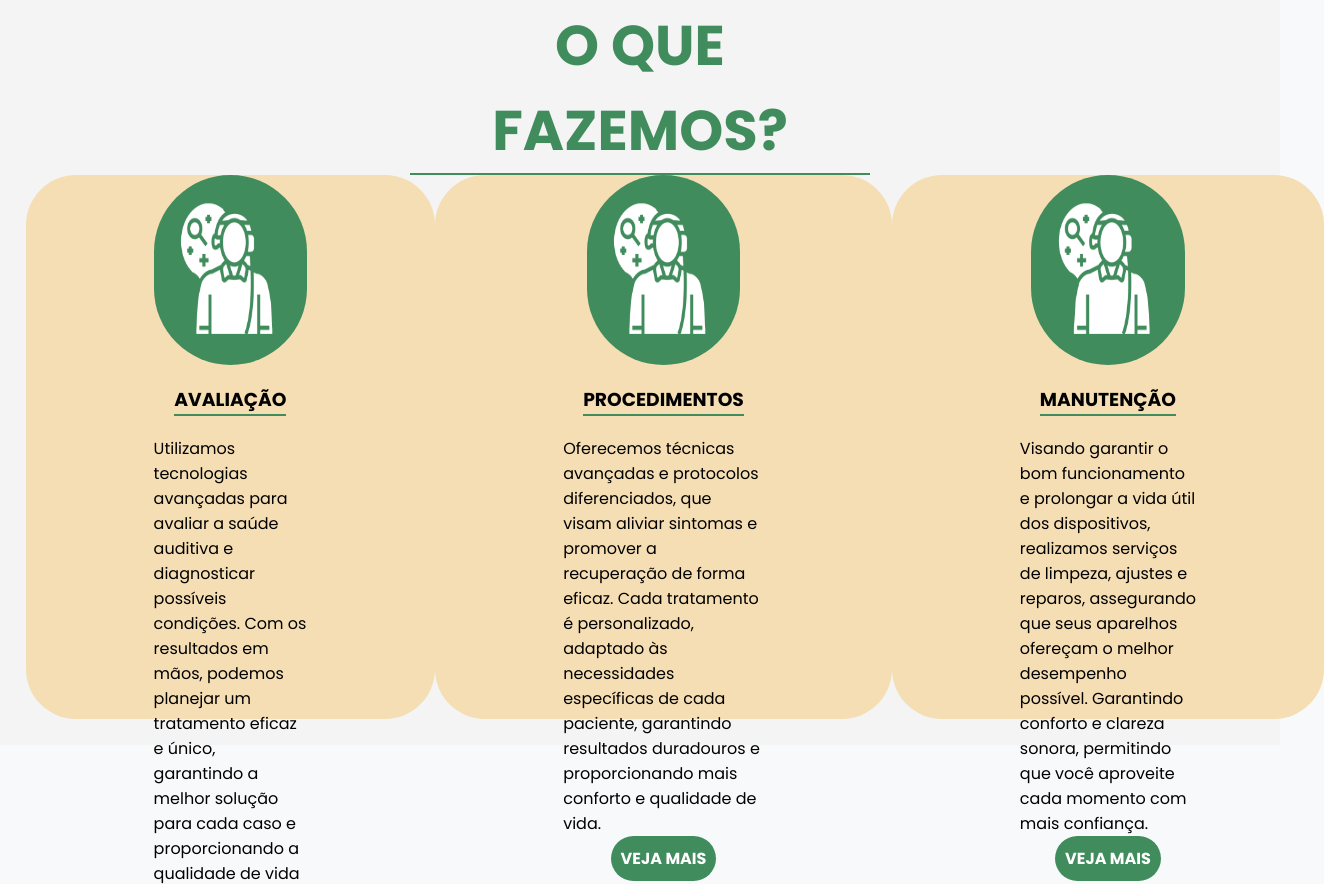
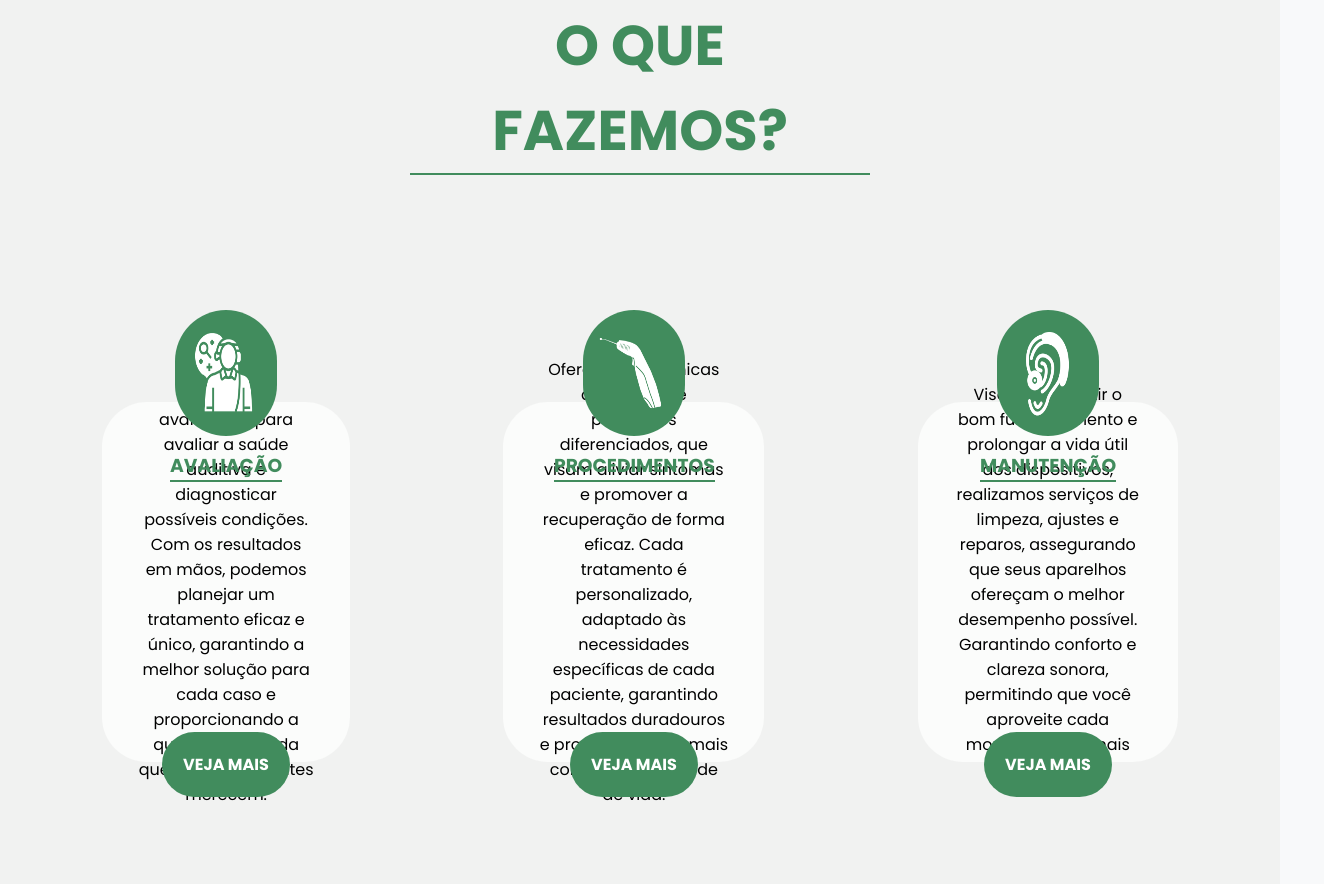
Before and after one commit to RodrigoToller/SiteVidaNova, a website: page index.html in a window 1280 px wide. Shown: the part 861-1745 px from the top of the page, 1324 px wide, since content can reach past the window. Drawn offline with nearby package versions, Linux system fonts and the light colour scheme.

Commit message:
✨ Finalizada seção 'o que fazemos'

```diff
--- a/index.html
+++ b/index.html
@@ -13,7 +13,7 @@
         <div class="container">
             <a class="logo" href="#"><img src="/Assets/logotipo-vida-nova.png" alt="Logo" ></a>
             <ul class="nav-links">
-                <li><a class="active" href="#">HOME</a></li>
+                <li><a class="active" href="#">INÍCIO</a></li>
                 <li><a href="#">SOBRE NÓS</a></li>
                 <li><a href="#">SERVIÇOS</a></li>
                 <li><a href="#">PRODUTOS</a></li>
@@ -31,15 +31,15 @@
 
     <section class="section-oque-fazemos">
         <h2>O QUE FAZEMOS?</h2>
-
-
         <div class="agrupador-motivos">
             <div class="grid-motivos">
                 <div class="backgound-img">
                     <img src="Assets/5.png">
                 </div>
                 <h3> AVALIAÇÃO </h3>
-                <p> Utilizamos tecnologias avançadas para avaliar a saúde auditiva e diagnosticar possíveis condições.
+                <p>
+
+                    Utilizamos tecnologias avançadas para avaliar a saúde auditiva e diagnosticar possíveis condições.
                     Com os resultados em mãos, podemos planejar um tratamento eficaz e único,
                     garantindo a melhor solução para cada caso e proporcionando a qualidade de vida que nossos pacientes merecem.</p>
                 <a class="btn-veja-mais" href="">VEJA MAIS</a>
@@ -47,7 +47,7 @@
 
             <div class="grid-motivos">
                 <div class="backgound-img">
-                    <img src="Assets/5.png">
+                    <img src="Assets/8.png">
                 </div>                <h3> PROCEDIMENTOS </h3>
                 <p> Oferecemos técnicas avançadas e protocolos diferenciados, que visam aliviar
                     sintomas e promover a recuperação de forma eficaz. Cada tratamento é personalizado,
@@ -58,7 +58,7 @@
 
             <div class="grid-motivos">
                 <div class="backgound-img">
-                    <img src="Assets/5.png">
+                    <img src="Assets/9.png">
                 </div>
                 <h3> MANUTENÇÃO </h3>
                 <p> Visando garantir o bom funcionamento e prolongar a vida útil dos dispositivos,
--- a/style.css
+++ b/style.css
@@ -195,17 +195,19 @@ body {
     display: flex;
     justify-content: center;
     align-items: center;
-    width: 12vw;
+    width: 8vw;
     padding: 15px;
     border-radius: 150px;
+    transform: perspective(500px) rotateX(0deg) translateY(105px);
 
 }
 
 .backgound-img img{
 
-    width: 16vw;
-    height: 20vh;
+    width: 10vw;
+    height: 12vh;
     border-radius: 150px;
+
 }
 
 
@@ -213,7 +215,8 @@ body {
 
 .section-oque-fazemos{
     padding: 5vw 2vw 2vw 2vw;
-    background-color: #F3F4F3;
+    background-color: #F1F2F1;
+    height: 120vh;
 }
 
 .agrupador-motivos{
@@ -231,6 +234,7 @@ body {
     margin-left: 30vw;
     text-align: center;
     font-size: 7vh;
+    margin-bottom: 30px;
 
 }
 
@@ -239,6 +243,8 @@ body {
 
     border-bottom: 2px solid var(--colorPrimary);
     margin: 20px;
+    color: #418C5D;
+    transform: perspective(500px) rotateX(0deg) translateY(100px);
 
 }
 
@@ -247,26 +253,57 @@ body {
     display: grid;
 	grid-template-columns: 1fr;
     justify-items: center;
-    padding: 0vh 10vw 10vh 10vw;
-    background-color: wheat;
+    padding: 0vh 6vw 10vh 6vw;
     border-radius: 50px;
-    height: 68vh;
+    height: 58vh;
 
 }
 
 .grid-motivos p{
 
+
+    background-color: #FBFCFB;
+    display: flex;
+    text-align: center;
+    justify-content: center; /* Centraliza horizontalmente */
+    align-items: center; /* Centraliza verticalmente */    padding: 30px 35px 30px 35px;
+    border-radius: 45px;
+    margin-bottom: 0px;
+    height: 45vh;
+
+
 }
 
 
+@keyframes pulse {
+    0% { transform: perspective(500px) rotateX(0deg) translateY(-30px) scale(1); }
+    50% { transform: perspective(500px) rotateX(0deg) translateY(-30px) scale(1.1); }
+    100% { transform: perspective(500px) rotateX(0deg) translateY(-30px) scale(1); }
+}
+
+@keyframes textColor {
+    0% { color: rgb(255, 255, 255); }
+    50% { color: rgb(201, 253, 117); } /* Altere para as cores desejadas */
+    100% { color: rgb(255, 255, 255); }
+}
 
 .btn-veja-mais{
 
     text-decoration: none;
     background-color: var(--colorPrimary);
-    border-radius: 24px;
-    color: white;
+    border-radius: 42px;
+    color: rgb(255, 255, 255);
     font-weight: bold;
-    padding: 10px;
+    padding: 20px;
+    width: 10vw;
+    text-align: center;
+    transform: perspective(500px) rotateX(0deg) translateY(-30px);
+    z-index: 10;
+    transition: 0.5s;
+}
+
+
+.btn-veja-mais:hover {
+    animation: pulse 1.6s ease-in-out infinite, textColor 1.6s ease-in-out infinite; ;
 
 }
```
